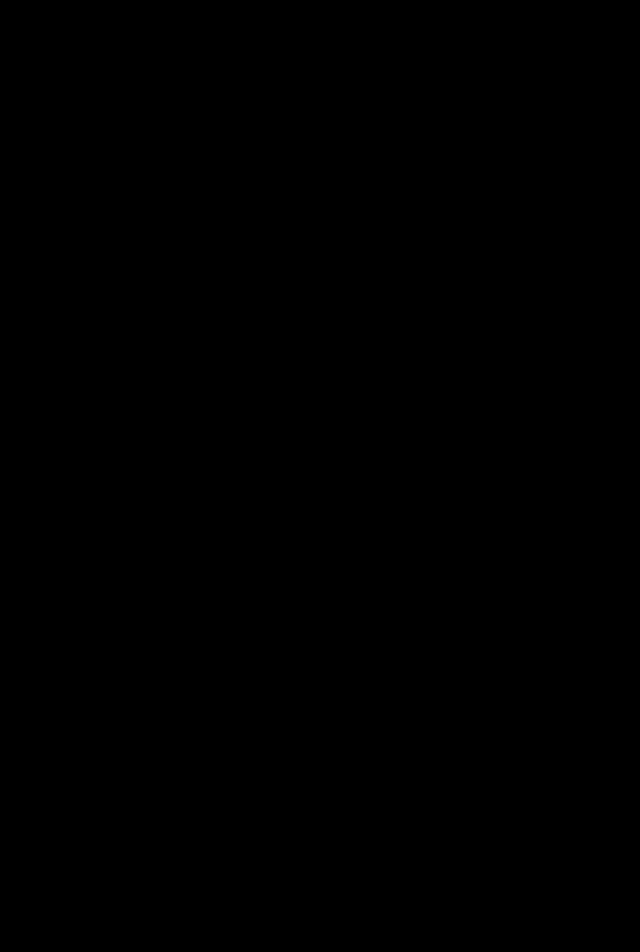
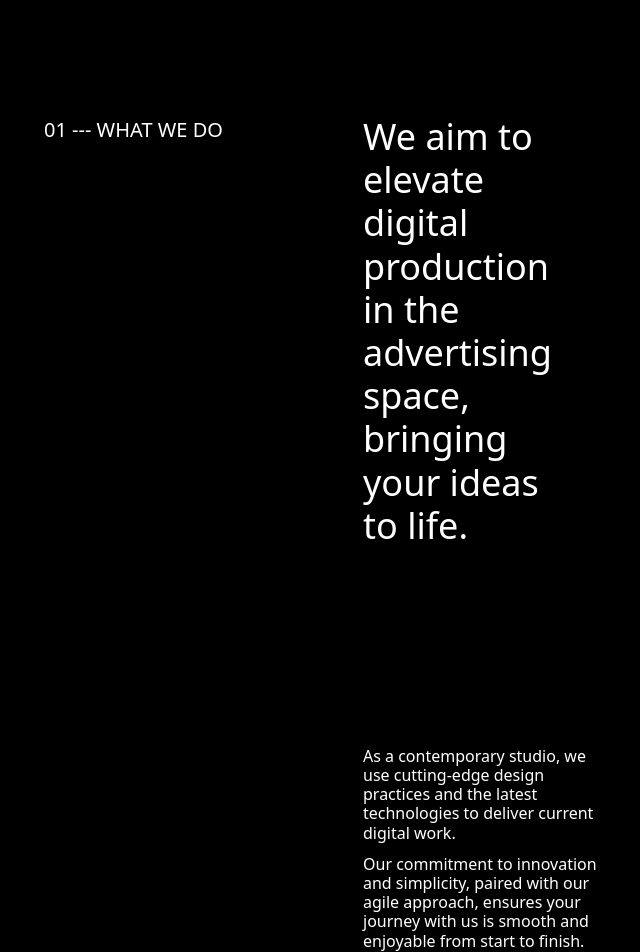
Before and after one commit to shubhamaryal/36studio-web-clone, a React (Vite) app: page / in a window 1280 px wide. Shown: the part 780-1732 px from the top of the page, without its empty margins (469-1109 px from the left). Before the commit the page ends 800 px from the top, so only its background shows below. Built offline with nearby package versions, Linux system fonts and the light colour scheme.

Commit message:
make 2nd page

```diff
--- a/src/App.jsx
+++ b/src/App.jsx
@@ -126,7 +126,7 @@
       {/* if we map the data then all the arrays will be mapped,
         so we need to map the data's index again to get the info of the canvas i.e. to maps the objects
         but it will again map all the objects of all arrays so to load the cavas of only first page we mapped data[0] */}
-      <div className="w-full relative min-h-screen font-['Helvetica']">
+      <div className="w-full relative min-h-screen font-['Helvetica'] border-[0.1px] border-black">
         {showCanvas &&
           data[0].map((canvasdets, index) => <Canvas details={canvasdets} />)}
 
@@ -170,6 +170,31 @@
           </div>
         </div>
       </div>
+
+      <div className="w-full h-screen border-[0.1px] border-black flex relative">
+        {showCanvas &&
+          data[1].map((canvasdets, index) => <Canvas details={canvasdets} />)}
+        <div className="w-[50%] h-full">
+          <h1 className="text-[20px] text-white top-23 left-128 relative">
+            01 --- WHAT WE DO
+          </h1>
+        </div>
+        <div className="w-[50%] h-full">
+          <div className="text-white text-4xl font-light leading-[1.2] pt-23 pl-48 w-[60%]">
+            We aim to elevate digital production in the advertising space,
+            bringing your ideas to life.
+          </div>
+          <div className="text-white  font-light leading-[1.2] pt-50 pl-48 w-[67%]">
+            As a contemporary studio, we use cutting-edge design practices and
+            the latest technologies to deliver current digital work.
+          </div>
+          <div className="text-white  font-light leading-[1.2] pl-48 pt-3 w-[67%]">
+            Our commitment to innovation and simplicity, paired with our agile
+            approach, ensures your journey with us is smooth and enjoyable from
+            start to finish.
+          </div>
+        </div>
+      </div>
     </>
   );
 };
```
